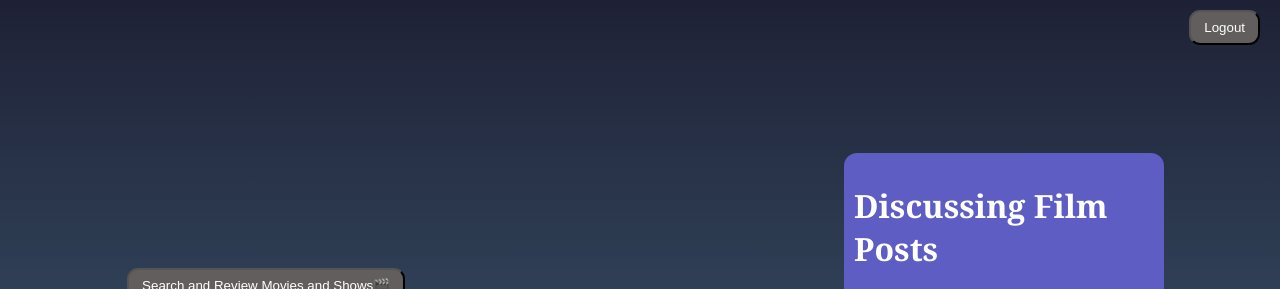
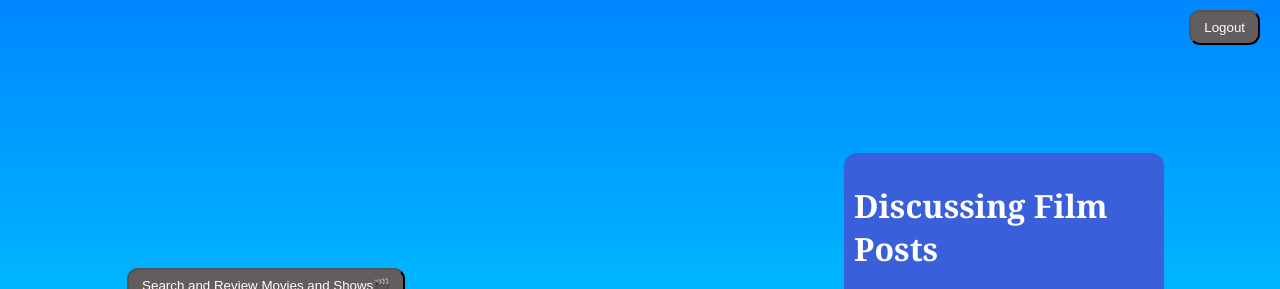
Before and after one commit to seang673/MovieTVShowReview, a Flask app: page /main in a window 1280 px wide. Shown: the top 289 px of the page. Run offline with Flask 3, Linux system fonts and the light colour scheme; the visitor is signed in with stand-in values (Sample User, id 1); some libraries are stand-ins or nearby versions.

Commit message:
UI Changes

```diff
--- a/static/discover.css
+++ b/static/discover.css
@@ -1,6 +1,6 @@
 body{
     font-family:Arial, Helvetica, sans-serif;
-    background: #93e191;
+    background: #2cb5d0;
     color:white;
     text-align:center;
 }
--- a/static/main.css
+++ b/static/main.css
@@ -4,7 +4,7 @@ body{
     gap:8rem;
     justify-content: center;
     align-items:center;
-    background:linear-gradient(to bottom, #1A1A2E, #7ac2e1);
+    background:linear-gradient(to bottom, #007BFF ,#00FFFF ,#E4F3E3);
     background-size: 200% 200%;
     background-attachment:fixed;
     animation: scrollGradient 8s ease infinite;
@@ -33,7 +33,7 @@ body{
     align-items:center;
     justify-content: center;;
     padding:10px;
-    background-color:rgb(93, 93, 195);
+    background-color:rgb(58, 95, 218);
     border-radius:13px;
     width:300px;
     margin-left:225px;
--- a/static/news.css
+++ b/static/news.css
@@ -1,5 +1,5 @@
 body{
-    background:  #bbe2a7;
+    background:  #0862a6;
     background-size: 100% 100vh;
     color: white;
     text-align: center;
```
